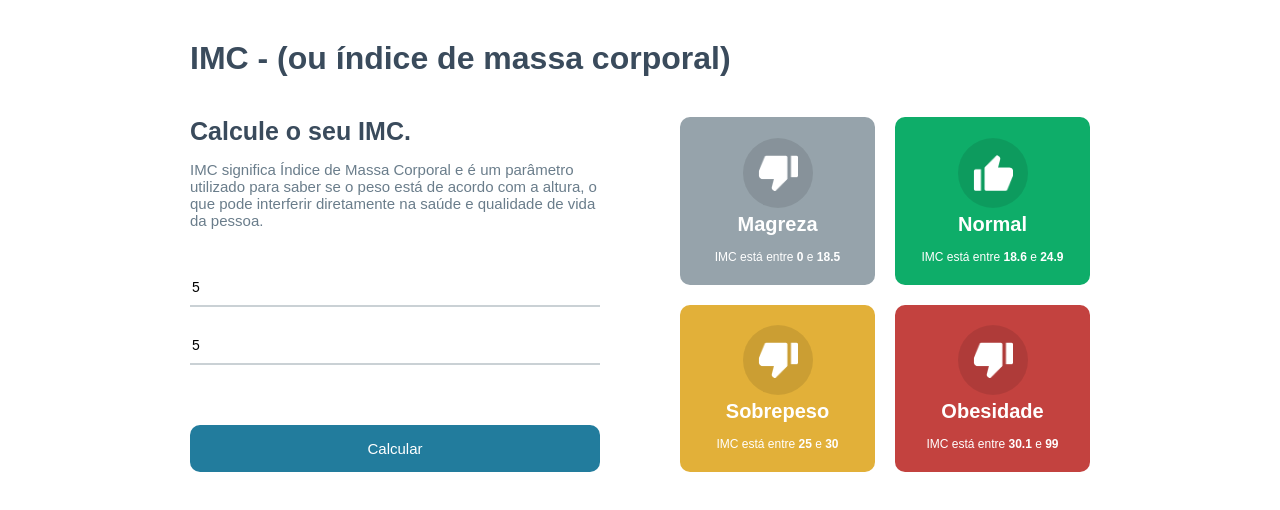
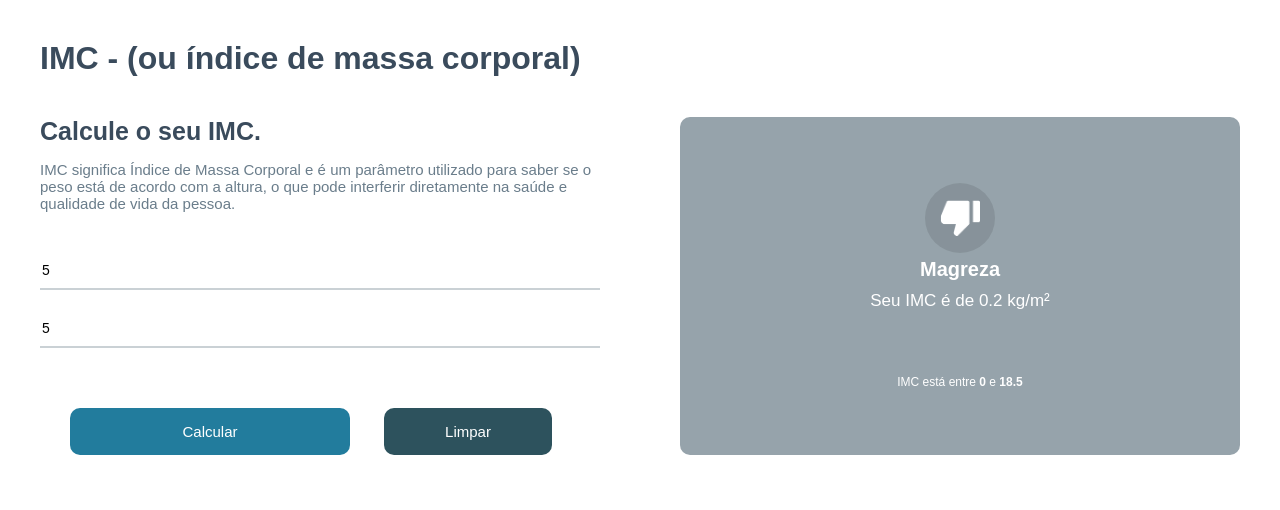
Before and after one commit to thiagoadssilva/ThiagoCalculandoImc, a React (Create React App) app in the folder frontend/: page / in a window 1280 px wide. Both pictures are taken after typing "5", "5" into the empty fields and a click on the button "Calcular". Shown: the top 510 px of the page. Built offline with nearby package versions, Linux system fonts and the light colour scheme.

Commit message:
Criando a funcionalidade de limpar

```diff
--- a/frontend/src/App.module.css
+++ b/frontend/src/App.module.css
@@ -14,7 +14,7 @@
 
 .headerContainer {
   margin: 40px auto;
-  width: 900px;
+  max-width: 1200px;
 }
 
 .headerContainer h1 {
@@ -23,7 +23,7 @@
 
 .container {
   display: flex;
-  max-width: 900px;
+  max-width: 1200px;
   margin: auto;
 }
 
@@ -61,14 +61,21 @@
   border: 0;
   border-radius: 10px;
   padding: 15px 0;
-  width: 100%;
+  width: 50%;
   margin-top: 40px;
   cursor: pointer;
   transition: all ease 0.3s;
+  margin-right: 4px;
+  margin-left: 30px;
 }
 
 .container .leftSide button:hover {
   opacity: 0.8;
+}
+
+.container .leftSide .buttonClear {
+  background-color: #2d525d;
+  width: 30%;
 }
 
 .container .rightSide {
@@ -80,6 +87,11 @@
 .container .rightSide .grid {
   flex: 1;
   display: grid;
-  grid-template-columns: repeat(2, 1fr);
+  grid-template-columns: repeat(2, 2fr);
   gap: 20px;
 }
+
+.container .rightSide .rightBig {
+  flex: 1;
+  display: flex;
+}
--- a/frontend/src/App.tsx
+++ b/frontend/src/App.tsx
@@ -1,18 +1,25 @@
 import { useState } from 'react';
 import styles from './App.module.css';
 import { GridItem } from './components/GridItem';
-import {levels, calculateImc} from './helpers/imc';
+import {levels, calculateImc, Level} from './helpers/imc';
 
 const App = () =>{
   const [heightField, setHeightField] = useState<number>(0);
   const [weightField, setWeightField] = useState<number>(0);
+  const [toShow, setToShow] = useState<Level | null>(null)
 
   const handleCalculateButton = () =>{
     if(heightField && weightField){
-
+      setToShow(calculateImc(heightField, weightField))
     }else{
       alert('Todos os campos são obrigatórios!!');
     }
+  }
+
+  const handleClear =()=>{
+    setHeightField(0)
+    setWeightField(0)
+    setToShow(null)
   }
 
   return(
@@ -42,13 +49,23 @@
           />
 
           <button onClick={handleCalculateButton}>Calcular</button>
+          <button className={styles.buttonClear} onClick={handleClear}>Limpar</button>
         </div>
         <div className={styles.rightSide}>
-          <div className={styles.grid}>
-            {levels.map((item, key) =>(
-              <GridItem  key={key} item={item}/>
-            ))}
-          </div>
+          {!toShow &&
+            <div className={styles.grid}>
+              {levels.map((item, key) =>(
+                <GridItem  key={key} item={item}/>
+              ))}
+            </div>
+          }
+          { toShow &&
+            <div className={styles.rightBig}>
+              <div className={styles.rightArrow}></div>
+              <GridItem item={toShow}/>
+            </div>
+          }
+
         </div>
       </div>
     </div>
--- a/frontend/src/components/GridItem/GridItem.module.css
+++ b/frontend/src/components/GridItem/GridItem.module.css
@@ -29,3 +29,8 @@
   font-size: 12px;
   margin-top: 14px;
 }
+
+.yourImc {
+  font-size: 17px;
+  margin: 10px 0 50px 0;
+}
--- a/frontend/src/components/GridItem/index.tsx
+++ b/frontend/src/components/GridItem/index.tsx
@@ -14,6 +14,11 @@
         <img src={item.icon === 'up' ? upImage : downImage} alt="Mãozinha com Like ou deslike" width='40px'/>
       </div>
       <div className={styles.gridTitle}>{item.title}</div>
+
+      {item.yourImc &&
+        <div className={styles.yourImc}>Seu IMC é de {item.yourImc} kg/m²</div>
+      }
+
       <div className={styles.gridInfo}>
         <>
           IMC está entre <strong>{item.imc[0]}</strong> e <strong>{item.imc[1]}</strong>
--- a/frontend/src/helpers/imc.ts
+++ b/frontend/src/helpers/imc.ts
@@ -18,7 +18,7 @@
 
   for(let i in levels){
     if(imc >= levels[i].imc[0] && imc < levels[i].imc[1]){
-      levels[i].yourImc = imc;
+      levels[i].yourImc = parseFloat(imc.toFixed(2)) ;
       return levels[i];
     }
   }
```
